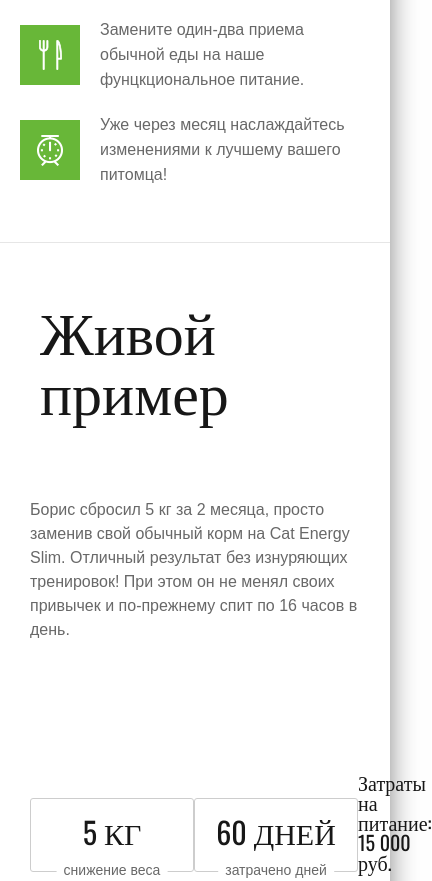
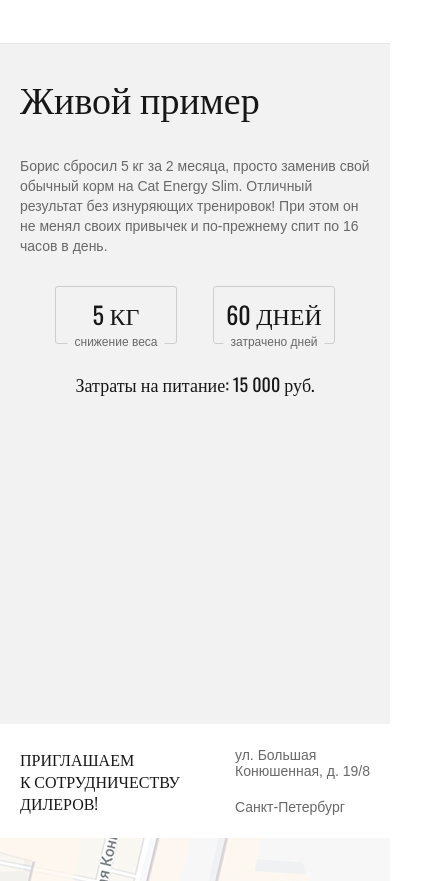
Before and after one commit to vespavel94/cat_energy_htmlacademy, a website: page index.html in a window 390 px wide. Shown: the part 1335-2216 px from the top of the page, 432 px wide, since content can reach past the window. Drawn offline with nearby package versions, Linux system fonts and the light colour scheme.

Commit message:
desktop mobile done

```diff
--- a/sass/style.scss
+++ b/sass/style.scss
@@ -343,7 +343,7 @@
       position: relative;
       &__icon {
         background-color: #68b738;
-        min-width: 80px;
+        width: 80px;
         height: 80px;
       }
       p {
@@ -524,6 +524,7 @@
   .footer__meta-info{
     height: 149px;
     max-width: 1220px;
+    padding: 0 30px;
     margin: 0 auto;
     display: flex;
     justify-content: space-between;
@@ -720,6 +721,7 @@
           display: none;
         }
         &__icon{
+          min-width: 80px;
           @media(max-width: 450px){
             min-width: 60px;
             height: 60px;
@@ -736,6 +738,10 @@
     &__logo-wrapper{
       transform: translate(0,-50%) scale(1.25);
     }
+  }
+  .demonstration__description__info__flex-wrapper{
+    flex-direction: column;
+    align-items: center;
   }
 }
 
@@ -756,11 +762,36 @@
       margin-top: 15px;
     }
   }
+  footer .footer__meta-info{
+    flex-direction: column;
+    height: 236px;
+    padding: 38px 20px 22px;
+    align-items: center;
+    box-sizing: border-box;
+    &__social-links{
+      width: 100%;
+      border-bottom: 1px solid #d9d9d9;
+      border-top: 1px solid #d9d9d9;
+      box-sizing: border-box;
+      padding: 18px 70px 14px;
+      margin-top: 25px;
+    }
+    &__htmlacademy-logo{
+      width: 100%;
+      margin-top: 10px;
+      a{
+        width: 100%;
+      }
+    }
+  }
 }
 
 @media(max-width:494px){
   .course-description__item:nth-child(2) h2{
     line-height: 50px;
+  }
+  footer .footer__map__address{
+    padding: 0 20px;
   }
 }
 
@@ -838,6 +869,90 @@
         img{
           padding-bottom: 1px;
           margin-left: 10px;
+        }
+      }
+    }
+  }
+  .course-steps{
+    margin-top: 0;
+    h1{
+      font-size: 38px;
+      line-height: 38px;
+    }
+    &__wrapper{
+      margin-top: 40px;
+      p{
+        font-size: 14px;
+        line-height: 20px;
+      }
+    }
+  }
+  .demonstration {
+    background-color: #f2f2f2;
+    margin-top: 0;
+    padding-top: 34px;
+    &__header{
+      background-color: #f2f2f2;
+      padding: 0;
+      h2{
+        font-size: 38px;
+        line-height: 38px;
+        padding: 0 20px;
+      }
+    }
+    &__description{
+      &__info{
+        padding: 0 20px;
+        margin-top: 40px;
+        p:first-child{
+          font-size: 14px;
+          line-height: 20px;
+        }
+        &__flex-wrapper{
+          flex-direction: column;
+          padding: 0 20px;
+          margin-top: 30px;
+        }
+        &__result{
+          width: 280px;
+          justify-content: space-between;
+          &__item{
+            width: 120px;
+            height: 56px;
+            span:first-child{
+              font-size: 24px;
+              line-height: 55px;
+            }
+            &__legend{
+              font-size: 12px;
+              background-color: #f2f2f2;
+            }
+          }
+        }
+        &__money{
+          margin-top: 30px;
+          font-size: 18px;
+        }
+      }
+      &__beforeAfter{
+        height: 330px;
+        margin: 0;
+      }
+    }
+  }
+  footer{
+    .footer__map{
+      &__address{
+        height: 114px;
+        &__welcome{
+          font-size: 16px;
+          line-height: 22px;
+        }
+        &__addr{
+          height: 68px;
+          p{
+            font-size: 14px;
+          }
         }
       }
     }
```
Also changed, not shown: css/style.css.
